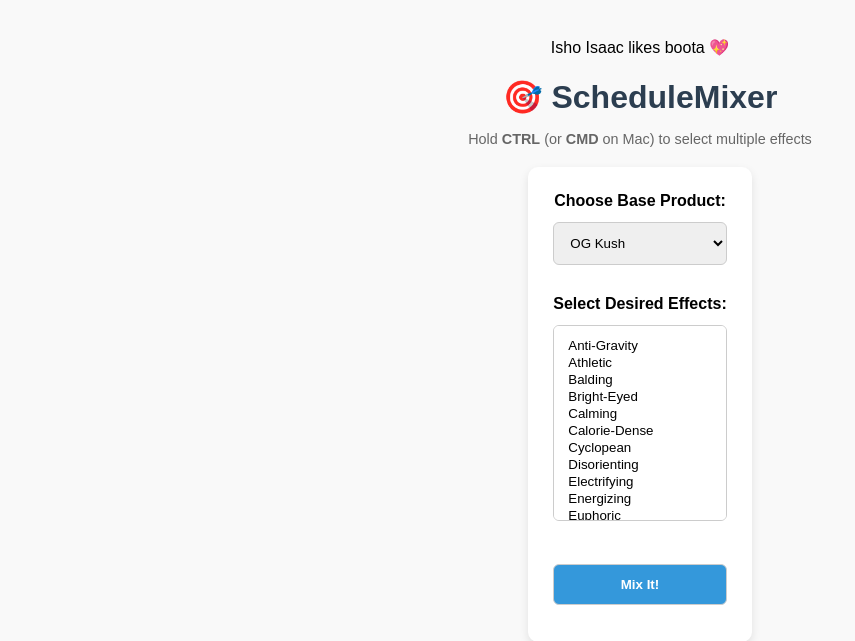
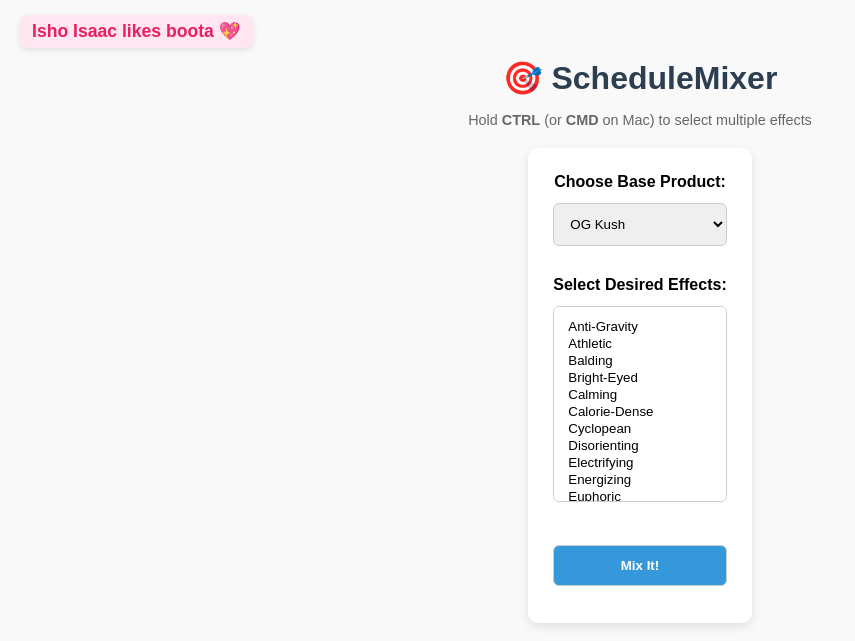
Before and after one commit to BobbyBoucherBaby/ScheduleMixer, a Flask app: page / in a window 1280 px wide. Shown: the top 641 px of the page, without its empty margins (0-855 px from the left). Run offline with Flask 3, Linux system fonts and the light colour scheme.

Commit message:
fix isho comment

```diff
--- a/static/style.css
+++ b/static/style.css
@@ -62,7 +62,7 @@ ol {
     from { opacity: 0; transform: translateY(20px); }
     to { opacity: 1; transform: translateY(0); }
 }
-.------------------------------------------------------------------------------------------------sub{
+.ralu-banner {
     position: absolute;
     top: 15px;
     left: 20px;
```
